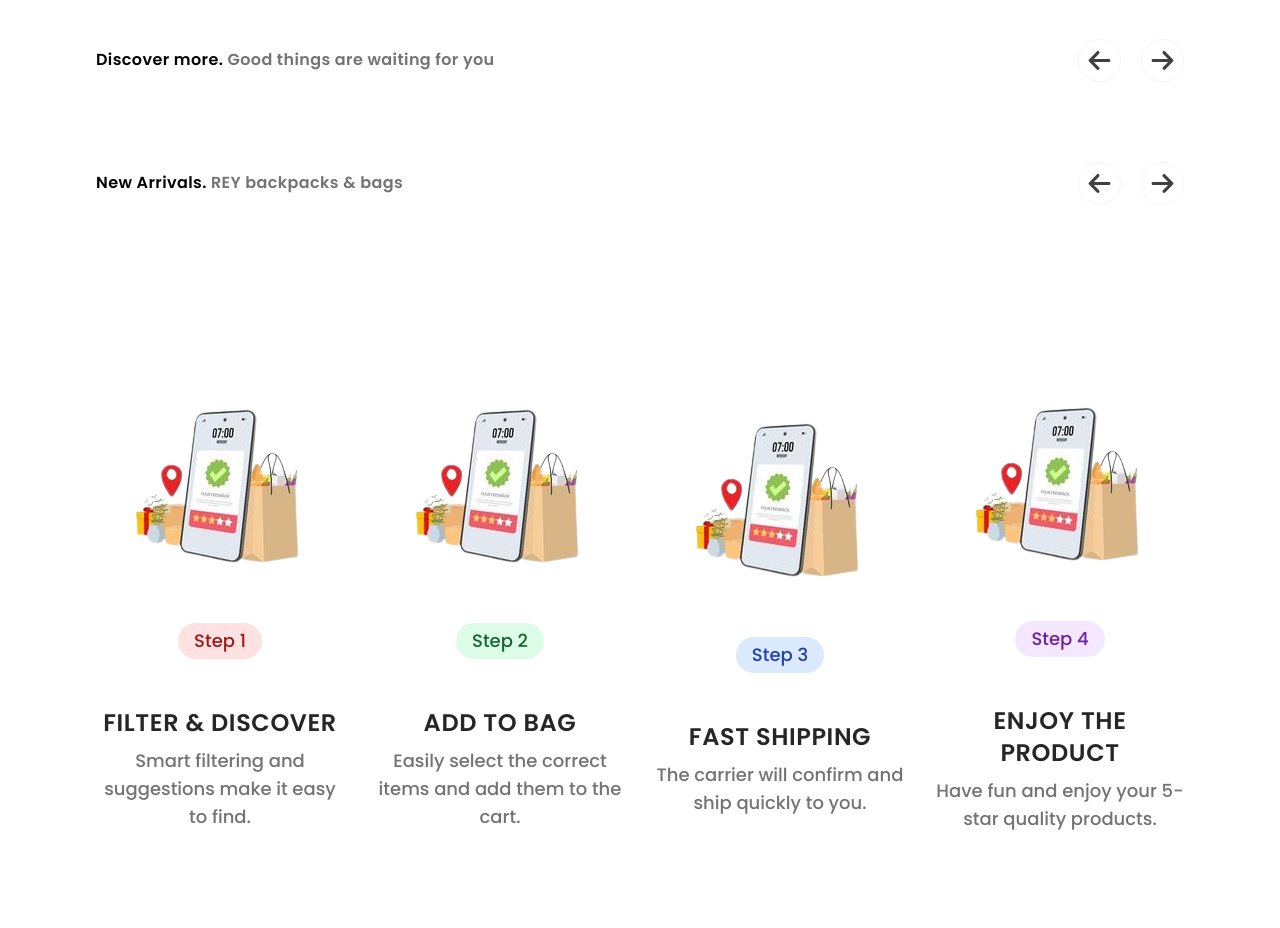
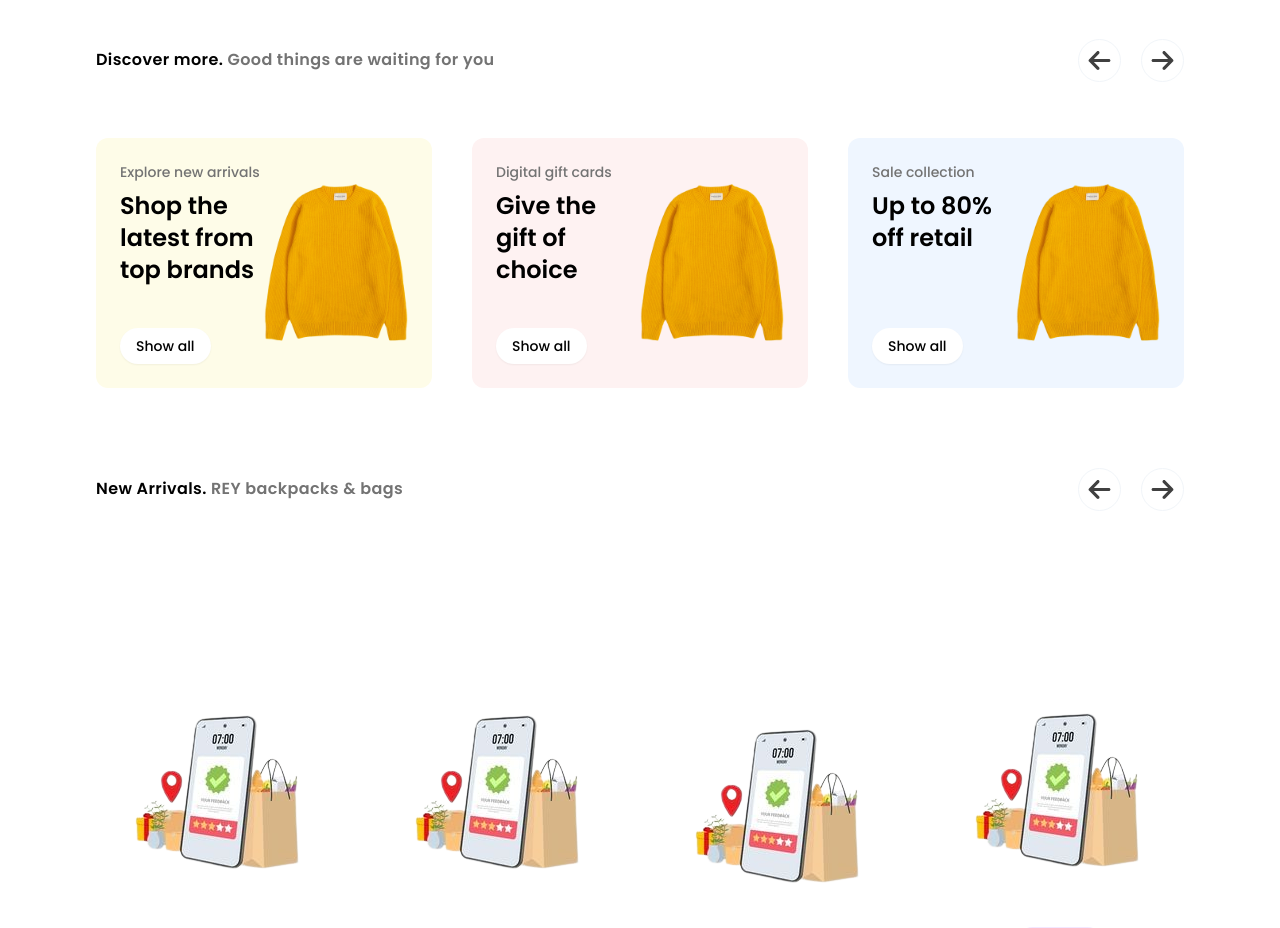
Before and after one commit to ayncore/e-com-web, a Next.js app: page / in a window 1280 px wide. Shown: the part 880-1808 px from the top of the page. Built offline with nearby package versions, Linux system fonts and the light colour scheme.

Commit message:
feat(home/discover.tsx): functionalities added

```diff
--- a/src/components/home/discover.tsx
+++ b/src/components/home/discover.tsx
@@ -1,31 +1,115 @@
-import { styles } from '@/constants/styles'
-import React from 'react'
-import { FaArrowLeft } from "react-icons/fa6";
-import { FaArrowRight } from "react-icons/fa6";
+"use client"
+import { styles } from "@/constants/styles";
+import Image from "next/image";
+import React, { useState } from "react";
+import { FaArrowLeft, FaArrowRight } from "react-icons/fa6";
+import img from "@/assets/1.png";
 
 const Discover = () => {
+
+const[currentIndex, setCurrentIndex] = useState(0);
+
+const handlePrevClick = () => {
+  if (currentIndex > 0){
+setCurrentIndex(currentIndex - 1);
+  }
+}
+
+const handleNextClick = () => {
+  if (currentIndex < cards.length ) {
+    setCurrentIndex(currentIndex + 1);
+  }
+}
+
+  const cards = [
+    {
+      name: "Explore new arrivals",
+      desc: "Shop the latest from top brands",
+      featuredImage: img,
+      color: "bg-yellow-50",
+    },
+    {
+      name: "Digital gift cards",
+      desc: "Give the gift of choice",
+      featuredImage: img,
+      color: "bg-red-50",
+    },
+    {
+      name: "Sale collection",
+      desc: "Up to 80% off retail",
+      featuredImage: img,
+      color: "bg-blue-50",
+    },
+    {
+      name: "Sale collection",
+      desc: "Up to 80% off retail",
+      featuredImage: img,
+      color: "bg-green-50",
+    },
+    {
+      name: "Sale collection",
+      desc: "Up to 80% off retail",
+      featuredImage: img,
+      color: "bg-purple-50",
+    },
+    {
+      name: "Sale collection",
+      desc: "Up to 80% off retail",
+      featuredImage: img,
+      color: "bg-red-50",
+    },
+  ];
+
   return (
     <div className="discover w-full h-full py-10">
       <div className="flex-row lg:flex items-center justify-between">
         <h1 className={`${styles.sectionHeadText}`}>
-        Discover more.{" "}
+          Discover more.{" "}
           <span className={`${styles.sectionSubText}`}>
-          Good things are waiting for you
+            Good things are waiting for you
           </span>
         </h1>
         <div className="icons flex items-center gap-5 justify-between lg:justify-normal mt-5 lg:mt-0">
-          <button className=" text-neutral-700 p-2 hover:bg-slate-50 rounded-full border border-slate-100">
-            {" "}
+          <button className="text-neutral-700 p-2 hover:bg-slate-50 rounded-full border border-slate-100" onClick={handlePrevClick} disabled={currentIndex === 0}>
             <FaArrowLeft size={25} />
           </button>
-          <button className=" text-neutral-700 p-2 hover:bg-slate-50 rounded-full border border-slate-100">
-            {" "}
+          <button className="text-neutral-700 p-2 hover:bg-slate-50 rounded-full border border-slate-100" onClick={handleNextClick} disabled={currentIndex >= cards.length - 3}>
             <FaArrowRight size={25} />
           </button>
         </div>
       </div>
+      <div className="cards mt-14 grid grid-cols-1 sm:grid-cols-1 md:grid-cols-1 lg:grid-cols-3 gap-10">
+        {cards.slice(currentIndex, currentIndex + 3).map((item, index) => (
+          <div
+            key={index}
+            className={`relative rounded-xl flex ${item.color} p-6`}
+            style={{ minHeight: '250px' }}
+          >
+            <div className="flex-1 flex flex-col justify-between">
+              <div>
+                <p className="text-sm text-neutral-500 font-medium">
+                  {item.name}
+                </p>
+                <h1 className="text-2xl text-black font-semibold mt-2">
+                  {item.desc}
+                </h1>
+              </div>
+              <button className="py-2 px-4 text-sm font-medium shadow-sm rounded-full bg-white text-black self-start">
+                Show all
+              </button>
+            </div>
+            <div className="flex-1 flex items-center justify-end">
+              <Image
+                src={item.featuredImage}
+                alt={item.name}
+                className="w-full h-full object-contain max-w-[200px]"
+              />
+            </div>
+          </div>
+        ))}
+      </div>
     </div>
-  )
-}
+  );
+};
 
-export default Discover
+export default Discover;
--- a/src/components/home/prime-membership.tsx
+++ b/src/components/home/prime-membership.tsx
@@ -6,7 +6,7 @@ import { IoMdArrowRoundForward } from "react-icons/io";
 const PrimeMembership = () => {
   return (
     <div className="primemembership h-full w-full bg-white rounded-xl my-10 flex justify-between flex-col lg:flex-row gap-20 lg:gap-10 py-10">
-      <div className="left w-[40%] p-2 flex items-center flex-col justify-center">
+      <div className="left w-full lg:w-[40%] p-2 flex items-center flex-col justify-center">
         <h1 className="text-black font-semibold text-5xl lg:text-6xl max-w-lg">
           Earn free money with AYNcore
         </h1>
@@ -18,7 +18,7 @@ const PrimeMembership = () => {
             <button className="bg-white text-black rounded-full px-4 py-3 lg:px-6 lg:py-4 hover:bg-slate-100 border-slate-200 border flex items-center gap-2 lg:gap-5 text-md font-semibold">Discover More <IoMdArrowRoundForward className="w-6 h-6"/></button>
         </div>
       </div>
-      <div className="right w-[60%]">
+      <div className="right w-full lg:w-[60%]">
         <Image src={money} alt="" className="p-5" />
       </div>
     </div>
```
Also changed, not shown: src/assets/1.png (added), src/assets/2.png (added).
